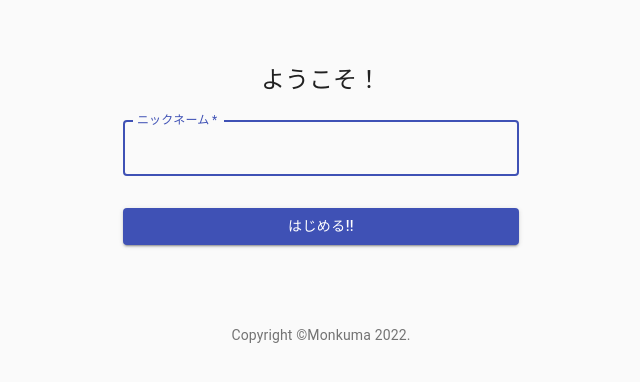
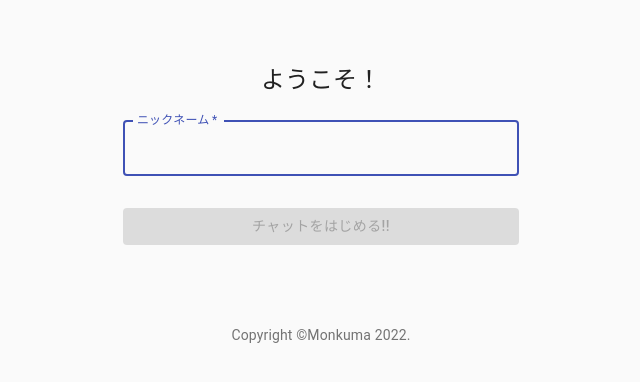
Before and after one commit to monkuma/idobatakaigi-udemy-ham, a React (Create React App) app: page / in a window 1280 px wide. Shown: the top 382 px of the page, without its empty margins (319-959 px from the left). Built offline with nearby package versions, Linux system fonts and the light colour scheme.

Commit message:
setName by clicking by button

```diff
--- a/src/components/App.js
+++ b/src/components/App.js
@@ -1,10 +1,12 @@
 import React from "react";
+import { useState } from "react";
 import SignIn from "./Signin";
 
 export default () => {
+  const [name, setName] = useState("");
   return (
     <div>
-      <SignIn />
+      <SignIn setName={setName} />
     </div>
   );
 };
--- a/src/components/Signin.js
+++ b/src/components/Signin.js
@@ -7,6 +7,8 @@ import Box from "@material-ui/core/Box";
 import Typography from "@material-ui/core/Typography";
 import { makeStyles } from "@material-ui/core/styles";
 import Container from "@material-ui/core/Container";
+import { useState } from "react";
+import { useEffect } from "react";
 
 function Copyright() {
   return (
@@ -41,8 +43,16 @@ const useStyles = makeStyles((theme) => ({
   },
 }));
 
-export default function SignIn() {
+export default function SignIn({ setName }) {
   const classes = useStyles();
+  const [disabled, setDisabled] = useState(true);
+  const [string, setString] = useState("");
+  console.log(string);
+
+  useEffect(() => {
+    const disabled = string === "";
+    setDisabled(disabled);
+  }, [string]);
 
   return (
     <Container component="main" maxWidth="xs">
@@ -61,6 +71,7 @@ export default function SignIn() {
             label="ニックネーム"
             name="name"
             autoFocus
+            onChange={(e) => setString(e.target.value)}
           />
           <Button
             type="submit"
@@ -68,8 +79,9 @@ export default function SignIn() {
             variant="contained"
             color="primary"
             className={classes.submit}
+            disabled={disabled}
           >
-            はじめる!!
+            チャットをはじめる!!
           </Button>
         </form>
       </div>
```
